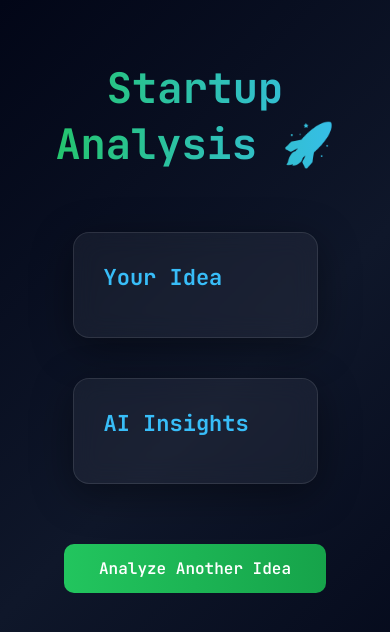
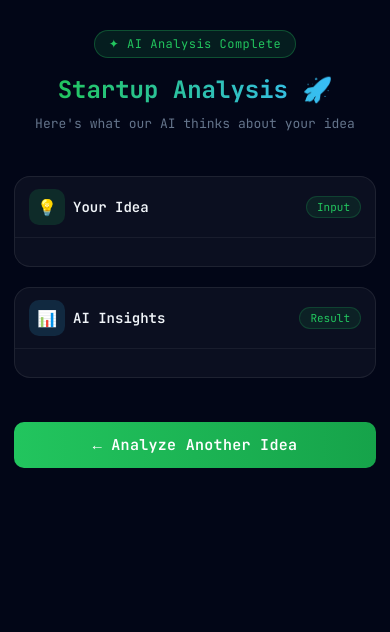
Before and after one commit to Divyesh7s/IdeaLens-AI, a React (Vite) app in the folder frontend/: page /result in a window 390 px wide. Shown: the top 632 px of the page. Built offline with nearby package versions, Linux system fonts and the light colour scheme.

Commit message:
responsive done

```diff
--- a/frontend/index.html
+++ b/frontend/index.html
@@ -4,6 +4,7 @@
     <meta charset="UTF-8" />
     <link rel="icon" type="image/svg+xml" href="/vite.svg" />
     <meta name="viewport" content="width=device-width, initial-scale=1.0" />
+
     <link href="https://fonts.googleapis.com/css2?family=JetBrains+Mono:wght@300;400;500;600;700&display=swap" rel="stylesheet">
     <title>frontend</title>
   </head>
--- a/frontend/src/pages/home.css
+++ b/frontend/src/pages/home.css
@@ -1,234 +1,234 @@
-*{
-  margin:0;
-  padding:0;
-  box-sizing:border-box;
+* {
+  margin: 0;
+  padding: 0;
+  box-sizing: border-box;
   font-family: 'JetBrains Mono', monospace;
 }
 
-
-body{
-  overflow-x:hidden;
+html, body {
+  overflow-x: hidden;
+  width: 100%;
 }
 
-.home-container{
-  min-height:100vh;
-  background:#0f0f0f;
-  color:white;
-  width:100%;
+.home-container {
+  min-height: 100vh;
+  background: #0f0f0f;
+  color: white;
+  width: 100%;
 }
 
-/* Navbar */
-
-.navbar{
-  display:flex;
-  justify-content:space-between;
-  align-items:center;
-  padding:20px 5%;
-  background:#111;
-  border-bottom:1px solid #222;
+/* ── Navbar ── */
+.navbar {
+  display: flex;
+  justify-content: space-between;
+  align-items: center;
+  padding: 20px 5%;
+  background: #111;
+  border-bottom: 1px solid #222;
 }
 
-.logo{
-  color:#22c55e;
-  font-size:22px;
+.logo {
+  color: #22c55e;
+  font-size: 22px;
 }
 
-.nav-right{
-  display:flex;
-  align-items:center;
-  gap:25px;
+.nav-right {
+  display: flex;
+  align-items: center;
+  gap: 25px;
 }
 
-.nav-links{
-  display:flex;
-  list-style:none;
-  gap:25px;
+.nav-links {
+  display: flex;
+  list-style: none;
+  gap: 25px;
 }
 
-.nav-links li{
-  cursor:pointer;
-  color:#ccc;
+.nav-links li {
+  cursor: pointer;
+  color: #ccc;
 }
 
-.nav-links li:hover{
-  color:#22c55e;
+.nav-links li:hover {
+  color: #22c55e;
 }
 
-/* Hero */
-
-.hero{
-  min-height:80vh;
-  display:flex;
-  flex-direction:column;
-  justify-content:center;
-  align-items:center;
-  text-align:center;
-  padding:20px;
+/* ── Hero ── */
+.hero {
+  min-height: 80vh;
+  display: flex;
+  flex-direction: column;
+  justify-content: center;
+  align-items: center;
+  text-align: center;
+  padding: 40px 5%;
 }
 
-.title_name{
-  color:#22c55e;
-  margin-bottom:10px;
+.title_name {
+  color: #22c55e;
+  margin-bottom: 10px;
 }
 
-.hero-title{
-  font-size:40px;
-  margin-bottom:20px;
+.hero-title {
+  font-size: 40px;
+  margin-bottom: 20px;
 }
 
-.hero-desc{
-  max-width:600px;
-  color:#aaa;
-  margin-bottom:30px;
-  padding:0 10px;
+.hero-desc {
+  max-width: 600px;
+  color: #aaa;
+  margin-bottom: 30px;
+  padding: 0 10px;
 }
 
-/* Idea form */
-
-.idea-form{
-  display:flex;
-  gap:10px;
-  width:100%;
-  max-width:500px;
+/* ── Idea Form ── */
+.idea-form {
+  display: flex;
+  gap: 10px;
+  width: 100%;
+  max-width: 500px;
 }
 
-.idea-form input{
-  flex:1;
-  padding:12px;
-  border:none;
-  border-radius:6px;
-  background:#1f1f1f;
-  color:white;
+.idea-form input {
+  flex: 1;
+  min-width: 0;
+  padding: 12px;
+  border: none;
+  border-radius: 6px;
+  background: #1f1f1f;
+  color: white;
 }
 
-.idea-form input:focus{
-  outline:1px solid #22c55e;
+.idea-form input:focus {
+  outline: 1px solid #22c55e;
 }
 
-.idea-form button{
-  padding:12px 20px;
-  border:none;
-  border-radius:6px;
-  background:#22c55e;
-  color:white;
-  font-weight:bold;
-  cursor:pointer;
+.idea-form button {
+  padding: 12px 20px;
+  border: none;
+  border-radius: 6px;
+  background: #22c55e;
+  color: white;
+  font-weight: bold;
+  cursor: pointer;
+  white-space: nowrap;
 }
 
-.idea-form button:hover{
-  background:#16a34a;
+.idea-form button:hover {
+  background: #16a34a;
 }
 
-/* user menu */
-
-.user-menu{
-  position:relative;
+/* ── User Menu ── */
+.user-menu {
+  position: relative;
 }
 
-.user-icon{
-  font-size:22px;
-  cursor:pointer;
+.user-icon {
+  font-size: 22px;
+  cursor: pointer;
 }
 
-.dropdown{
-  position:absolute;
-  right:0;
-  top:40px;
-  background:#1a1a1a;
-  border:1px solid #333;
-  padding:15px;
-  border-radius:8px;
-  width:200px;
-  box-shadow:0 5px 20px rgba(0,0,0,0.5);
+.dropdown {
+  position: absolute;
+  right: 0;
+  top: 40px;
+  background: #1a1a1a;
+  border: 1px solid #333;
+  padding: 15px;
+  border-radius: 8px;
+  width: 200px;
+  box-shadow: 0 5px 20px rgba(0,0,0,0.5);
+  z-index: 100;
 }
 
-.user-name{
-  font-weight:bold;
+.user-name {
+  font-weight: bold;
 }
 
-.user-email{
-  font-size:13px;
-  color:#aaa;
-  margin-bottom:10px;
+.user-email {
+  font-size: 13px;
+  color: #aaa;
+  margin-bottom: 10px;
 }
 
 .logout-btn,
-.login-btn{
-  width:100%;
-  padding:8px;
-  border:none;
-  border-radius:5px;
-  background:#22c55e;
-  color:white;
-  cursor:pointer;
+.login-btn {
+  width: 100%;
+  padding: 8px;
+  border: none;
+  border-radius: 5px;
+  background: #22c55e;
+  color: white;
+  cursor: pointer;
+}
+
+/* ── Tablet ── */
+@media (max-width: 768px) {
+  .navbar {
+    flex-wrap: wrap;
+    gap: 12px;
+  }
+
+  .nav-right {
+    width: 100%;
+    justify-content: space-between;
+  }
+
+  .nav-links {
+    gap: 16px;
+  }
+
+  .hero-title {
+    font-size: 28px;
+  }
+
+  .hero-desc {
+    font-size: 14px;
+  }
+
+  .idea-form {
+    flex-direction: column;
+    width: 100%;
+    max-width: 100%;
+  }
+
+  .idea-form input,
+  .idea-form button {
+    width: 100%;
+  }
 }
 
 
-/* -------- TABLET -------- */
 
-@media(max-width:768px){
-
-.navbar{
-  flex-direction:column;
-  align-items:flex-start;
-  gap:10px;
+/* ── Mobile ── */
+@media (max-width: 480px) {
+  .logo {
+    font-size: 18px;
   }
 
-.nav-right{
-  width:100%;
-  justify-content:space-between;
+  .nav-right {
+    width: 100%;
+    flex-direction: row;
+    align-items: center;
+    justify-content: space-between;
+    gap: 10px;
   }
 
-.nav-links{
-  width:100%;
-  display:flex;
-
-  margin-left: 50%;
-  margin-top:10px;
+  .nav-links {
+    display: flex;
+    flex-direction: row;
+    gap: 12px;
   }
 
-.hero-title{
-  font-size:28px;
+  .nav-links li {
+    font-size: 13px;
   }
 
-.idea-form{
-  flex-direction:column;
+  .hero-title {
+    font-size: 24px;
   }
 
-.idea-form button{
-  width:100%;
+  .hero-desc {
+    font-size: 13px;
   }
-
 }
-
-
-/* -------- MOBILE -------- */
-
-@media(max-width:480px){
-
-.logo{
-  font-size:18px;
-
-}
-
-.nav-links{
-  width:100%;
-  display:flex;
-
-  margin-left: 50%;
-  margin-top:10px;
-}
-
-.hero-title{
-  font-size:24px;
-}
-
-.hero-desc{
-  font-size:13px;
-}
-
-.idea-form{
-  width:100%;
-}
-
-}
--- a/frontend/src/pages/result.css
+++ b/frontend/src/pages/result.css
@@ -1,78 +1,236 @@
-.result-container{
-  min-height:100vh;
-  background: linear-gradient(135deg,#020617,#0f172a,#020617);
-  color:white;
-  padding:60px 20px;
-  display:flex;
-  flex-direction:column;
-  align-items:center;
+@import url('https://fonts.googleapis.com/css2?family=Inter:wght@400;500;600;700&display=swap');
+
+* {
+  margin: 0;
+  padding: 0;
+  box-sizing: border-box;
+}
+
+.result-container {
+  min-height: 100vh;
+  background: #020617;
+  color: white;
+  padding: 60px 20px;
+  display: flex;
+  flex-direction: column;
+  align-items: center;
   font-family: "Inter", sans-serif;
 }
 
-.result-title{
-  font-size:42px;
-  font-weight:700;
-  margin-bottom:40px;
-  text-align:center;
-  background:linear-gradient(90deg,#22c55e,#38bdf8);
-  -webkit-background-clip:text;
-  -webkit-text-fill-color:transparent;
+/* Header */
+.result-header {
+  display: flex;
+  flex-direction: column;
+  align-items: center;
+  margin-bottom: 44px;
+  text-align: center;
 }
 
-/* cards container */
+.result-badge {
+  background: rgba(34, 197, 94, 0.12);
+  border: 1px solid rgba(34, 197, 94, 0.3);
+  color: #22c55e;
+  font-size: 12px;
+  padding: 5px 14px;
+  border-radius: 20px;
+  margin-bottom: 16px;
+  letter-spacing: 0.5px;
+}
 
+.result-title {
+  font-size: 38px;
+  font-weight: 700;
+  margin-bottom: 10px;
+  background: linear-gradient(90deg, #22c55e, #38bdf8);
+  -webkit-background-clip: text;
+  -webkit-text-fill-color: transparent;
+  background-clip: text;
+}
+
+.result-subtitle {
+  color: #64748b;
+  font-size: 15px;
+}
+
+/* Cards wrapper */
+.cards-wrapper {
+  width: 100%;
+  max-width: 860px;
+  display: flex;
+  flex-direction: column;
+  gap: 20px;
+}
+
+/* Cards */
 .idea-card,
-.analysis-card{
-  background: rgba(255,255,255,0.05);
-  backdrop-filter: blur(12px);
-  border:1px solid rgba(255,255,255,0.1);
-  padding:30px;
-  border-radius:16px;
-  margin:20px;
-  width:70%;
-  max-width:900px;
-  box-shadow:0 10px 40px rgba(0,0,0,0.4);
-  transition:all 0.3s ease;
+.analysis-card {
+  background: rgba(255, 255, 255, 0.04);
+  border: 1px solid rgba(255, 255, 255, 0.08);
+  border-radius: 16px;
+  overflow: hidden;
+  transition: transform 0.2s ease, border-color 0.2s ease;
+  width: 100%;
 }
 
 .idea-card:hover,
-.analysis-card:hover{
-  transform: translateY(-6px);
-  box-shadow:0 15px 50px rgba(0,0,0,0.6);
+.analysis-card:hover {
+  transform: translateY(-4px);
+  border-color: rgba(255, 255, 255, 0.15);
 }
 
-.idea-card h2,
-.analysis-card h2{
-  margin-bottom:15px;
-  font-size:22px;
-  color:#38bdf8;
+/* Card header */
+.card-header {
+  display: flex;
+  align-items: center;
+  gap: 12px;
+  padding: 18px 24px;
+  border-bottom: 1px solid rgba(255, 255, 255, 0.06);
 }
 
-/* analysis text */
-
-.analysis-card pre{
-  white-space:pre-wrap;
-  line-height:1.8;
-  font-size:15px;
-  color:#e2e8f0;
+.card-icon {
+  width: 36px;
+  height: 36px;
+  border-radius: 10px;
+  display: flex;
+  align-items: center;
+  justify-content: center;
+  font-size: 16px;
+  flex-shrink: 0;
 }
 
-/* button */
-
-.back-btn{
-  margin-top:40px;
-  padding:14px 35px;
-  border:none;
-  border-radius:10px;
-  background:linear-gradient(90deg,#22c55e,#16a34a);
-  color:white;
-  cursor:pointer;
-  font-size:16px;
-  font-weight:600;
-  transition:all 0.3s ease;
+.card-icon.green {
+  background: rgba(34, 197, 94, 0.15);
 }
 
-.back-btn:hover{
-  transform:translateY(-2px);
-  box-shadow:0 10px 25px rgba(34,197,94,0.4);
+.card-icon.blue {
+  background: rgba(56, 189, 248, 0.15);
 }
+
+.card-header h2 {
+  font-size: 15px;
+  font-weight: 600;
+  color: #f1f5f9;
+  margin: 0;
+}
+
+.card-tag {
+  margin-left: auto;
+  font-size: 11px;
+  padding: 3px 10px;
+  border-radius: 20px;
+  background: rgba(34, 197, 94, 0.1);
+  color: #22c55e;
+  border: 1px solid rgba(34, 197, 94, 0.2);
+}
+
+/* Card body */
+.card-body {
+  padding: 24px;
+}
+
+.idea-text {
+  color: #94a3b8;
+  font-size: 15px;
+  line-height: 1.8;
+}
+
+/* Analysis text - renders HTML from formatAnalysis */
+.analysis-text {
+  color: #cbd5e1;
+  font-size: 15px;
+  line-height: 2;
+  word-break: break-word;
+}
+
+.analysis-text strong {
+  color: #38bdf8;
+  font-weight: 600;
+}
+
+.analysis-text em {
+  color: #22c55e;
+  font-style: normal;
+}
+
+.analysis-text br + br {
+  display: block;
+  content: "";
+  margin-top: 8px;
+}
+
+/* Back button */
+.back-btn {
+  margin-top: 44px;
+  padding: 13px 36px;
+  border: none;
+  border-radius: 10px;
+  background: linear-gradient(90deg, #22c55e, #16a34a);
+  color: white;
+  cursor: pointer;
+  font-size: 15px;
+  font-weight: 600;
+  letter-spacing: 0.3px;
+  transition: transform 0.2s ease, box-shadow 0.2s ease;
+}
+
+.back-btn:hover {
+  transform: translateY(-2px);
+  box-shadow: 0 8px 24px rgba(34, 197, 94, 0.35);
+}
+
+/* Tablet */
+@media (max-width: 768px) {
+  .result-container {
+    padding: 40px 16px;
+  }
+
+  .result-title {
+    font-size: 30px;
+  }
+
+  .card-header {
+    padding: 14px 18px;
+  }
+
+  .card-body {
+    padding: 18px;
+  }
+}
+
+/* Mobile */
+@media (max-width: 480px) {
+  .result-container {
+    padding: 30px 14px;
+  }
+
+  .result-title {
+    font-size: 24px;
+  }
+
+  .result-subtitle {
+    font-size: 13px;
+  }
+
+  .card-header {
+    padding: 12px 14px;
+    gap: 8px;
+  }
+
+  .card-header h2 {
+    font-size: 14px;
+  }
+
+  .card-body {
+    padding: 14px;
+  }
+
+  .idea-text,
+  .analysis-text {
+    font-size: 13px;
+  }
+
+  .back-btn {
+    width: 100%;
+    text-align: center;
+  }
+}
--- a/frontend/src/pages/result.jsx
+++ b/frontend/src/pages/result.jsx
@@ -1,30 +1,63 @@
-import { useLocation,useNavigate } from "react-router-dom";
-import "./result.css"
+import { useLocation, useNavigate } from "react-router-dom";
+import "./result.css";
 
-function result(){
+function Result() {
   const location = useLocation();
   const navigate = useNavigate();
+  const { idea, analysis } = location.state || {};
 
-    const {idea,analysis}= location.state || {};
-    return(
+  const formatAnalysis = (text) => {
+    if (!text) return "";
+    return text
+      .replace(/\*\*(.*?)\*\*/g, "<strong>$1</strong>")
+      .replace(/\*(.*?)\*/g, "<em>$1</em>")
+      .replace(/\n/g, "<br/>");
+  };
+
+  return (
     <div className="result-container">
+
+      <div className="result-header">
+        <span className="result-badge">✦ AI Analysis Complete</span>
         <h1 className="result-title">Startup Analysis 🚀</h1>
+        <p className="result-subtitle">Here's what our AI thinks about your idea</p>
+      </div>
+
+      <div className="cards-wrapper">
 
         <div className="idea-card">
+          <div className="card-header">
+            <div className="card-icon green">💡</div>
             <h2>Your Idea</h2>
-                <p>{idea}</p>
+            <span className="card-tag">Input</span>
+          </div>
+          <div className="card-body">
+            <p className="idea-text">{idea}</p>
+          </div>
         </div>
 
         <div className="analysis-card">
+          <div className="card-header">
+            <div className="card-icon blue">📊</div>
             <h2>AI Insights</h2>
-                <pre>{analysis}</pre>
+            <span className="card-tag">Result</span>
+          </div>
+          <div className="card-body">
+            <div
+              className="analysis-text"
+              dangerouslySetInnerHTML={{ __html: formatAnalysis(analysis) }}
+            />
+          </div>
+        </div>
+
       </div>
 
       <button className="back-btn" onClick={() => navigate("/")}>
-                Analyze Another Idea
+        ← Analyze Another Idea
       </button>
+
     </div>
-    )
+  );
+}
 
-}
-export default result;
+export default Result;
```
Lines whose indentation alone changed are shown as unchanged.
